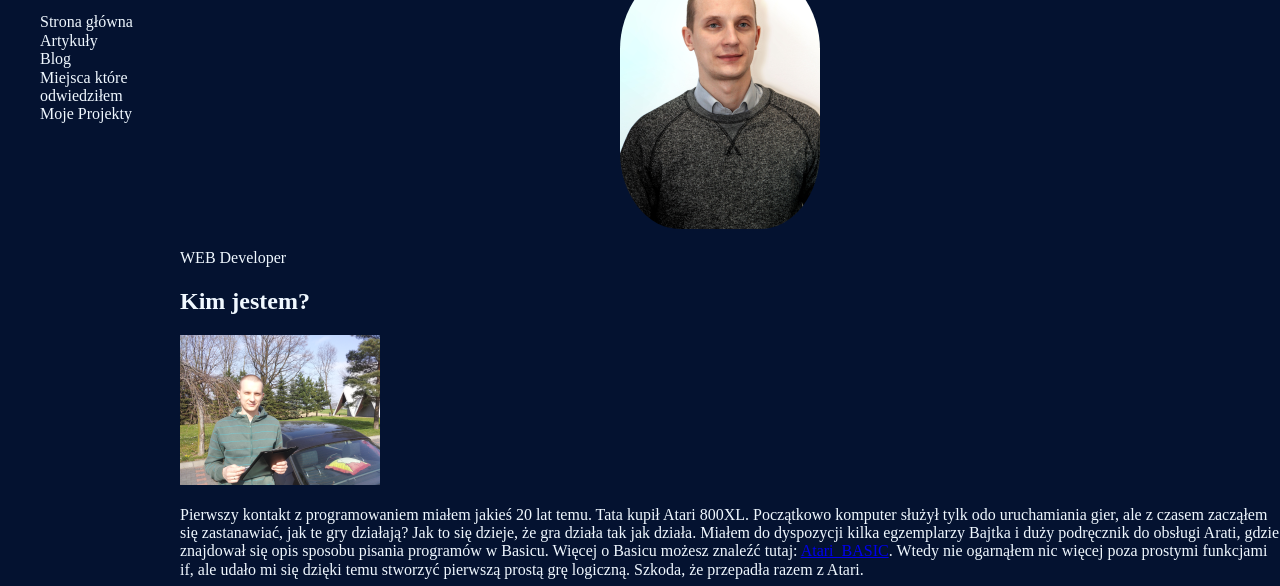
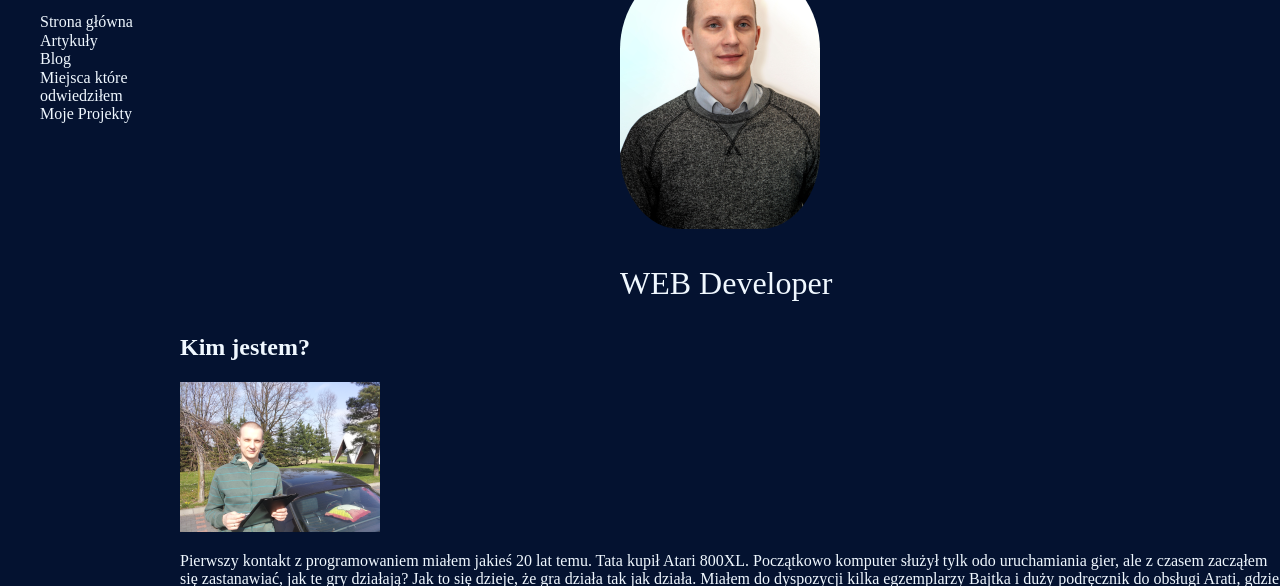
Before and after one commit to Dekstryn/homepage_gulp, a website: page src/content/index.html in a window 1280 px wide. Shown: the part 207-793 px from the top of the page. Drawn offline with nearby package versions, Linux system fonts and the light colour scheme; files that its build step writes are made by us from their sources.

Commit message:
Updated BEM class name

```diff
--- a/src/scss/main.scss
+++ b/src/scss/main.scss
@@ -40,7 +40,7 @@ body {
     border-radius: 30%;
     margin-inline-start: 40%;
   }
-  &__h1{
+  &__title{
     font-size: 32px;
     margin-inline-start: 40%;
   }
```
